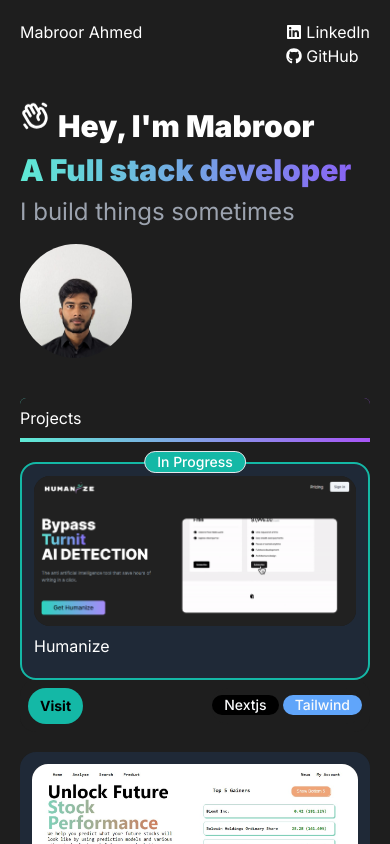
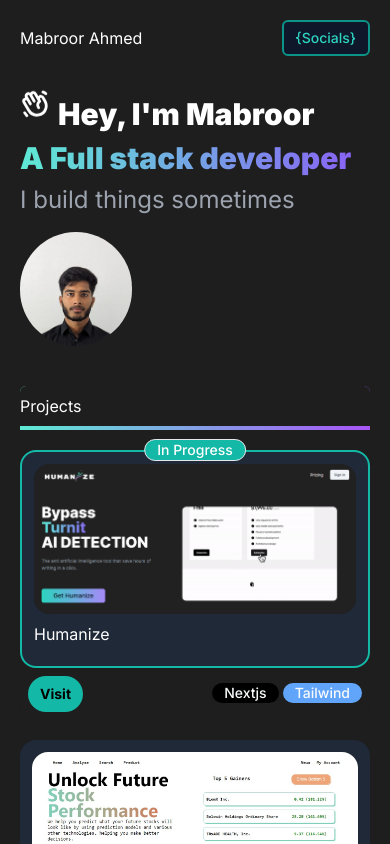
Before and after one commit to MabroorA/portfolio-nextjs-, a Next.js app: page / in a window 390 px wide. Shown: the top 844 px of the page. Built offline with nearby package versions, Linux system fonts and the light colour scheme.

Commit message:
Menu Button added for socials

```diff
--- a/components/navBar.tsx
+++ b/components/navBar.tsx
@@ -1,29 +1,45 @@
+"use client";
 import Link from 'next/link'
-import React from 'react'
+import React, { useState } from 'react'
 
 import { FaLinkedin } from "react-icons/fa";
 import { FaGithub } from "react-icons/fa";
+import { Button } from './ui/button';
+import { CiMenuBurger } from "react-icons/ci";
 
 
 
 export default function NavBar() {
+
+  const [showMenu, setShowMenu] = useState(false);
+  const menu = "{Socials}";
   return (
     <div>
-        <nav className="flex flex-row justify-between text-white lg:py-7">
-        <div className=" text-1xl">
-          Mabroor Ahmed
+      <nav className="flex flex-col text-white lg:py-7">
+        <div className="flex flex-row justify-between items-center">
+          <div className="text-1xl">
+            Mabroor Ahmed
+          </div>
+          <Button
+            size="sm"
+
+            className='sm:hidden text-teal-400 bg-slate-900 border-2 border-teal-600 hover:bg-inherit  '
+            onClick={() => setShowMenu(!showMenu)}
+          >
+            {/* <CiMenuBurger size={30} className='bg-inherit' /> */}
+            {menu}
+          </Button>
         </div>
-        <div className="flex flex-col  md:flex-row  md:space-x-4 ">
-          <Link href="https://www.linkedin.com/in/mabroor-dev/" className="flex flex-row items-center space-x-1 md:space-x-2 md:px-4 ">
+        <div className={`${showMenu ? 'block' : 'hidden'} sm:flex flex flex-col justify-end sm:flex-row sm:space-x-4 mt-4 `}>
+          <Link href="https://www.linkedin.com/in/mabroor-dev/" className="flex flex-row items-center space-x-1 md:space-x-2 md:px-4 w-fit ">
             <FaLinkedin />
             <span>LinkedIn</span>
           </Link>
-          <Link href="https://github.com/MabroorA" className="flex flex-row items-center space-x-1 md:space-x-2 md:px-4 ">
+          <Link href="https://github.com/MabroorA" className="flex flex-row items-center space-x-1 md:space-x-2 md:px-4 w-fit">
             <FaGithub />
             <span>GitHub</span>
           </Link>
         </div>
-
       </nav>
     </div>
   )
```
